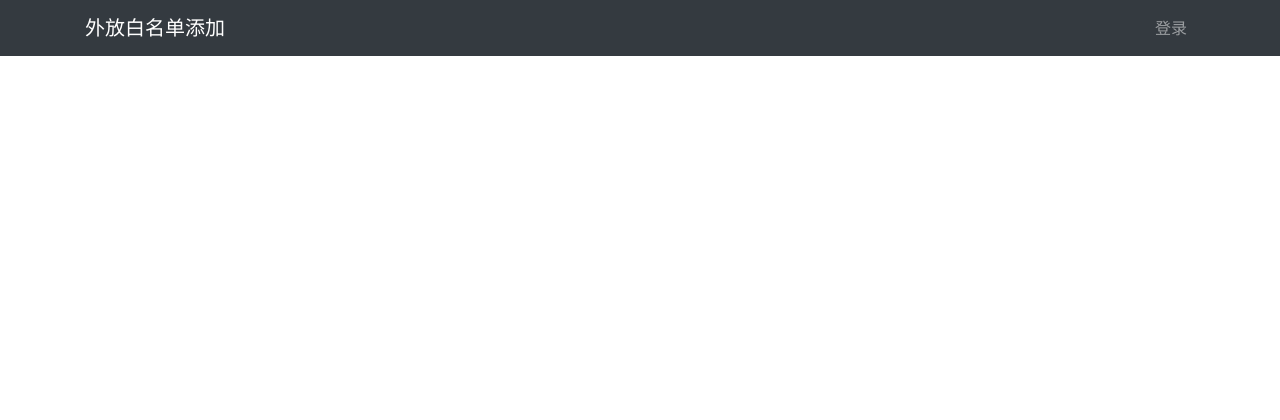
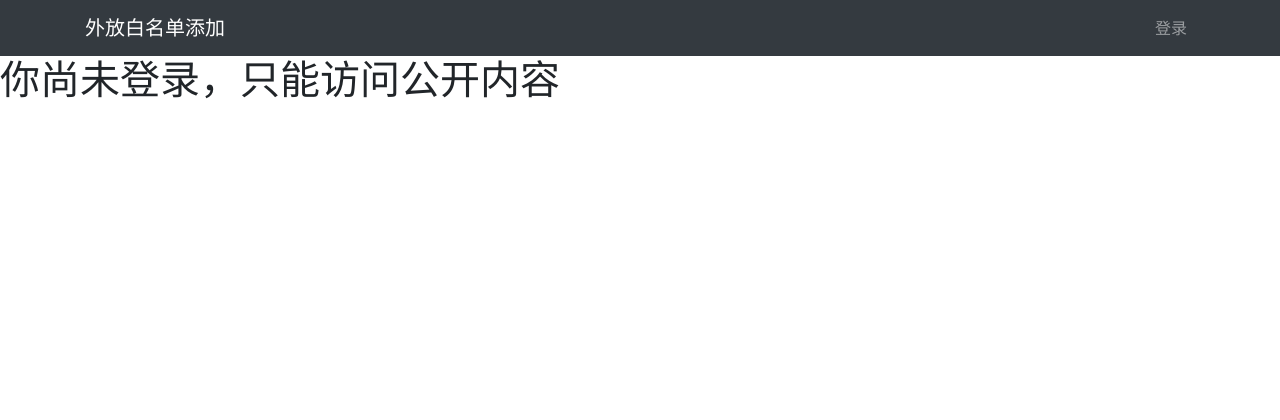
Before and after one commit to Abuab/whitelist, a Django app: template abu/templates/oplog.html in a window 1280 px wide. Shown: the top 420 px of the page. Run offline with Django 3.2, Linux system fonts and the light colour scheme; the template is opened without the code that fills it, so the values that code supplies are empty; some libraries are stand-ins or nearby versions.

Commit message:
增加操作记录

```diff
--- a/abu/templates/header.html
+++ b/abu/templates/header.html
@@ -16,7 +16,7 @@
           <a class="nav-link" href="{% url 'userprofile:logout' %}">登出</a>
         </li>
         <li>
-          <a class="nav-link" href="{% url 'whitelist:hello' %}">操作记录</a>
+          <a class="nav-link" href="{% url 'whitelist:oplog' %}">操作记录</a>
         </li>
           {% else %}
           <a class="nav-link" href="{% url 'userprofile:login' %}">登录</a>
--- a/abu/templates/oplog.html
+++ b/abu/templates/oplog.html
@@ -2,27 +2,18 @@
 {% load staticfiles %}
 
 {% block title %}
+    操作记录
 {% endblock title %}
 
 {% block content %}
-
+    {% if request.session.is_login %}
 <div class="container">
-    <div class="row mt-2">
-
-        {% for article in articles %}
-        <div class="col-4 mb-4">
-            <div class="card h-100">
-                <h4 class="card-header">{{ article.title }}</h4>
-                <div class="card-body">
-                    <p class="card-text">{{ article.body|slice:'100' }}...</p>
-                </div>
-                <div class="card-footer">
-                    <a href="#" class="btn btn-primary">修改记录</a>
-                </div>
-            </div>
-        </div>
-        {% endfor %}
-
-    </div>
+   <h1>操作记录</h1>
+    {% for item in alist %}
+      <p>{{ item }}</p>
+    {% endfor %}
 </div>
+    {% else %}
+    <h1>你尚未登录，只能访问公开内容</h1>
+    {% endif %}
 {% endblock content %}
--- a/abu/whitelist/urls.py
+++ b/abu/whitelist/urls.py
@@ -5,4 +5,5 @@ app_name='whitelist'
 urlpatterns = [
     path('addip/',views.addip,name='addip'),
     path('hello/',views.hello,name='hello'),
+    path('oplog/',views.oplog,name='oplog'),
 ]
```
Also changed, not shown: abu/whitelist/views.py (+9 -1 lines), abu/db.sqlite3, 1 other file.
